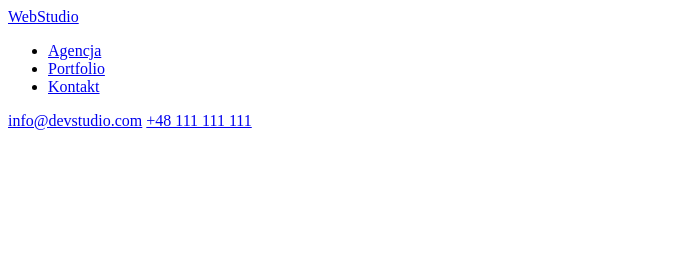
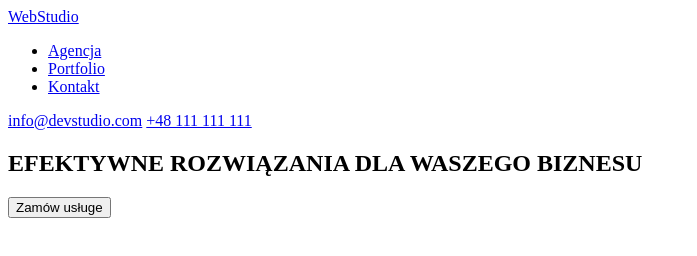
Before and after one commit to tomcek2/goit-markup-hw-01, a plain HTML site: page index.html in a window 1280 px wide. Shown: the whole page, without its empty margins (0-697 px from the left). Drawn offline with Linux system fonts and the light colour scheme.

Commit message:
main first section

```diff
--- a/index.html
+++ b/index.html
@@ -19,6 +19,12 @@
     <a href="mailto:info@devstudio.com">info@devstudio.com</a>
     <a href="tel:+48111111111">+48 111 111 111</a>
   </header>
-  <main></main>
+  <main>
+    <!-- HERO -->
+    <section>
+      <h1>EFEKTYWNE ROZWIĄZANIA DLA WASZEGO BIZNESU</h1>
+      <button type="button">Zamów usługe</button>
+    </section>
+  </main>
   <footer></footer>
 </body>
```
